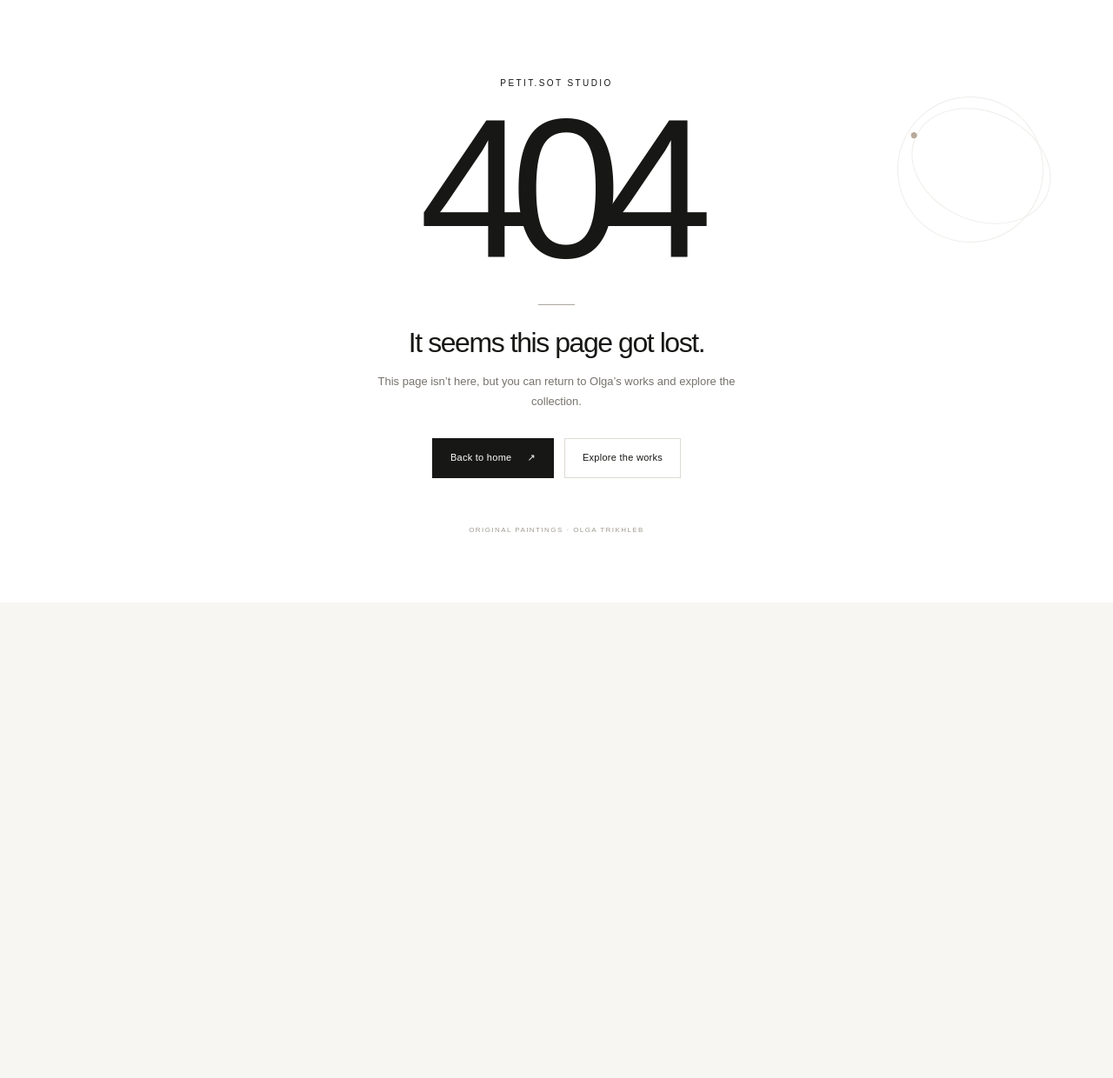
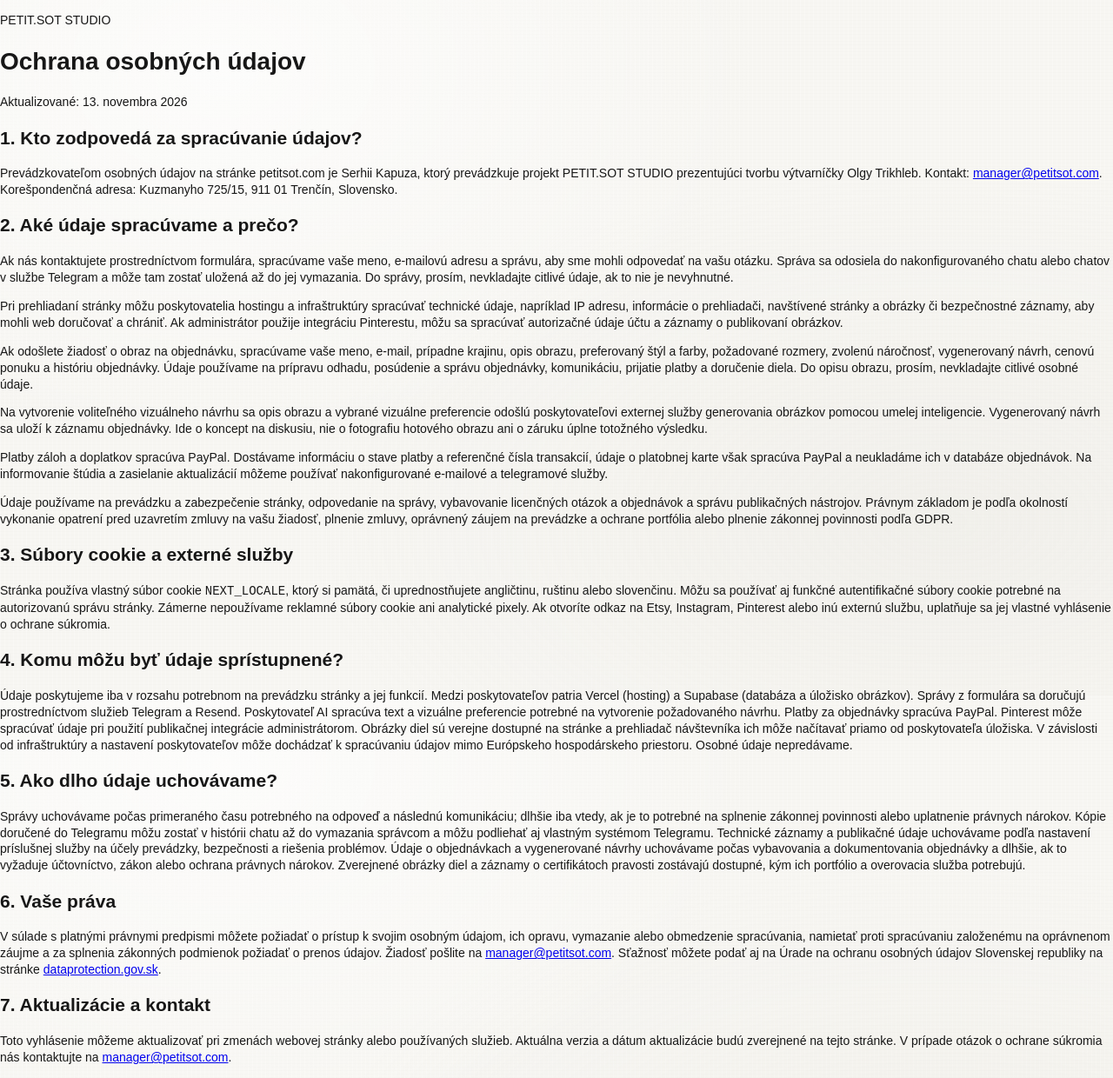
Before and after one commit to brodsk/PETIT-SOT-STUDIO, a Next.js app: page /sk/privacy-policy in a window 1280 px wide. Before the commit this address had no page. Shown: the whole page at 87% size. Before the commit the page ends 800 px from the top, so only its background shows below. Built offline with nearby package versions, Linux system fonts and the light colour scheme.

Commit message:
Add Slovak privacy policy page

```diff
--- /dev/null
+++ b/app/sk/privacy-policy/page.tsx
@@ -0,0 +1,53 @@
+import type { Metadata } from "next";
+
+export const metadata: Metadata = {
+  title: "Ochrana osobných údajov | PETIT.SOT STUDIO",
+  description: "Informácie o spracúvaní osobných údajov pri návšteve webovej stránky PETIT.SOT STUDIO a pri kontaktovaní autorky.",
+  alternates: { canonical: "https://www.petitsot.com/sk/privacy-policy" },
+  robots: { index: true, follow: true },
+};
+
+export default function SlovakPrivacyPolicyPage() {
+  return (
+    <main className="mx-auto w-full max-w-3xl px-6 py-16 text-neutral-900" lang="sk">
+      <p className="mb-3 text-xs uppercase tracking-[0.2em] text-neutral-500">PETIT.SOT STUDIO</p>
+      <h1 className="mb-4 text-4xl tracking-tight">Ochrana osobných údajov</h1>
+      <p className="mb-10 text-sm text-neutral-500">Aktualizované: 13. novembra 2026</p>
+      <div className="space-y-8 leading-7">
+        <section>
+          <h2 className="mb-2 text-xl">1. Kto zodpovedá za spracúvanie údajov?</h2>
+          <p>Prevádzkovateľom osobných údajov na stránke petitsot.com je Serhii Kapuza, ktorý prevádzkuje projekt PETIT.SOT STUDIO prezentujúci tvorbu výtvarníčky Olgy Trikhleb. Kontakt: <a className="underline underline-offset-4" href="mailto:manager@petitsot.com">manager@petitsot.com</a>. Korešpondenčná adresa: Kuzmanyho 725/15, 911 01 Trenčín, Slovensko.</p>
+        </section>
+        <section>
+          <h2 className="mb-2 text-xl">2. Aké údaje spracúvame a prečo?</h2>
+          <p>Ak nás kontaktujete prostredníctvom formulára, spracúvame vaše meno, e-mailovú adresu a správu, aby sme mohli odpovedať na vašu otázku. Správa sa odosiela do nakonfigurovaného chatu alebo chatov v službe Telegram a môže tam zostať uložená až do jej vymazania. Do správy, prosím, nevkladajte citlivé údaje, ak to nie je nevyhnutné.</p>
+          <p className="mt-2">Pri prehliadaní stránky môžu poskytovatelia hostingu a infraštruktúry spracúvať technické údaje, napríklad IP adresu, informácie o prehliadači, navštívené stránky a obrázky či bezpečnostné záznamy, aby mohli web doručovať a chrániť. Ak administrátor použije integráciu Pinterestu, môžu sa spracúvať autorizačné údaje účtu a záznamy o publikovaní obrázkov.</p>
+          <p className="mt-2">Ak odošlete žiadosť o obraz na objednávku, spracúvame vaše meno, e-mail, prípadne krajinu, opis obrazu, preferovaný štýl a farby, požadované rozmery, zvolenú náročnosť, vygenerovaný návrh, cenovú ponuku a históriu objednávky. Údaje používame na prípravu odhadu, posúdenie a správu objednávky, komunikáciu, prijatie platby a doručenie diela. Do opisu obrazu, prosím, nevkladajte citlivé osobné údaje.</p>
+          <p className="mt-2">Na vytvorenie voliteľného vizuálneho návrhu sa opis obrazu a vybrané vizuálne preferencie odošlú poskytovateľovi externej služby generovania obrázkov pomocou umelej inteligencie. Vygenerovaný návrh sa uloží k záznamu objednávky. Ide o koncept na diskusiu, nie o fotografiu hotového obrazu ani o záruku úplne totožného výsledku.</p>
+          <p className="mt-2">Platby záloh a doplatkov spracúva PayPal. Dostávame informáciu o stave platby a referenčné čísla transakcií, údaje o platobnej karte však spracúva PayPal a neukladáme ich v databáze objednávok. Na informovanie štúdia a zasielanie aktualizácií môžeme používať nakonfigurované e-mailové a telegramové služby.</p>
+          <p className="mt-2">Údaje používame na prevádzku a zabezpečenie stránky, odpovedanie na správy, vybavovanie licenčných otázok a objednávok a správu publikačných nástrojov. Právnym základom je podľa okolností vykonanie opatrení pred uzavretím zmluvy na vašu žiadosť, plnenie zmluvy, oprávnený záujem na prevádzke a ochrane portfólia alebo plnenie zákonnej povinnosti podľa GDPR.</p>
+        </section>
+        <section>
+          <h2 className="mb-2 text-xl">3. Súbory cookie a externé služby</h2>
+          <p>Stránka používa vlastný súbor cookie <code>NEXT_LOCALE</code>, ktorý si pamätá, či uprednostňujete angličtinu, ruštinu alebo slovenčinu. Môžu sa používať aj funkčné autentifikačné súbory cookie potrebné na autorizovanú správu stránky. Zámerne nepoužívame reklamné súbory cookie ani analytické pixely. Ak otvoríte odkaz na Etsy, Instagram, Pinterest alebo inú externú službu, uplatňuje sa jej vlastné vyhlásenie o ochrane súkromia.</p>
+        </section>
+        <section>
+          <h2 className="mb-2 text-xl">4. Komu môžu byť údaje sprístupnené?</h2>
+          <p>Údaje poskytujeme iba v rozsahu potrebnom na prevádzku stránky a jej funkcií. Medzi poskytovateľov patria Vercel (hosting) a Supabase (databáza a úložisko obrázkov). Správy z formulára sa doručujú prostredníctvom služieb Telegram a Resend. Poskytovateľ AI spracúva text a vizuálne preferencie potrebné na vytvorenie požadovaného návrhu. Platby za objednávky spracúva PayPal. Pinterest môže spracúvať údaje pri použití publikačnej integrácie administrátorom. Obrázky diel sú verejne dostupné na stránke a prehliadač návštevníka ich môže načítavať priamo od poskytovateľa úložiska. V závislosti od infraštruktúry a nastavení poskytovateľov môže dochádzať k spracúvaniu údajov mimo Európskeho hospodárskeho priestoru. Osobné údaje nepredávame.</p>
+        </section>
+        <section>
+          <h2 className="mb-2 text-xl">5. Ako dlho údaje uchovávame?</h2>
+          <p>Správy uchovávame počas primeraného času potrebného na odpoveď a následnú komunikáciu; dlhšie iba vtedy, ak je to potrebné na splnenie zákonnej povinnosti alebo uplatnenie právnych nárokov. Kópie doručené do Telegramu môžu zostať v histórii chatu až do vymazania správcom a môžu podliehať aj vlastným systémom Telegramu. Technické záznamy a publikačné údaje uchovávame podľa nastavení príslušnej služby na účely prevádzky, bezpečnosti a riešenia problémov. Údaje o objednávkach a vygenerované návrhy uchovávame počas vybavovania a dokumentovania objednávky a dlhšie, ak to vyžaduje účtovníctvo, zákon alebo ochrana právnych nárokov. Zverejnené obrázky diel a záznamy o certifikátoch pravosti zostávajú dostupné, kým ich portfólio a overovacia služba potrebujú.</p>
+        </section>
+        <section>
+          <h2 className="mb-2 text-xl">6. Vaše práva</h2>
+          <p>V súlade s platnými právnymi predpismi môžete požiadať o prístup k svojim osobným údajom, ich opravu, vymazanie alebo obmedzenie spracúvania, namietať proti spracúvaniu založenému na oprávnenom záujme a za splnenia zákonných podmienok požiadať o prenos údajov. Žiadosť pošlite na <a className="underline underline-offset-4" href="mailto:manager@petitsot.com">manager@petitsot.com</a>. Sťažnosť môžete podať aj na Úrade na ochranu osobných údajov Slovenskej republiky na stránke <a className="underline underline-offset-4" href="https://dataprotection.gov.sk/" target="_blank" rel="noreferrer">dataprotection.gov.sk</a>.</p>
+        </section>
+        <section>
+          <h2 className="mb-2 text-xl">7. Aktualizácie a kontakt</h2>
+          <p>Toto vyhlásenie môžeme aktualizovať pri zmenách webovej stránky alebo používaných služieb. Aktuálna verzia a dátum aktualizácie budú zverejnené na tejto stránke. V prípade otázok o ochrane súkromia nás kontaktujte na <a className="underline underline-offset-4" href="mailto:manager@petitsot.com">manager@petitsot.com</a>.</p>
+        </section>
+      </div>
+    </main>
+  );
+}
```
